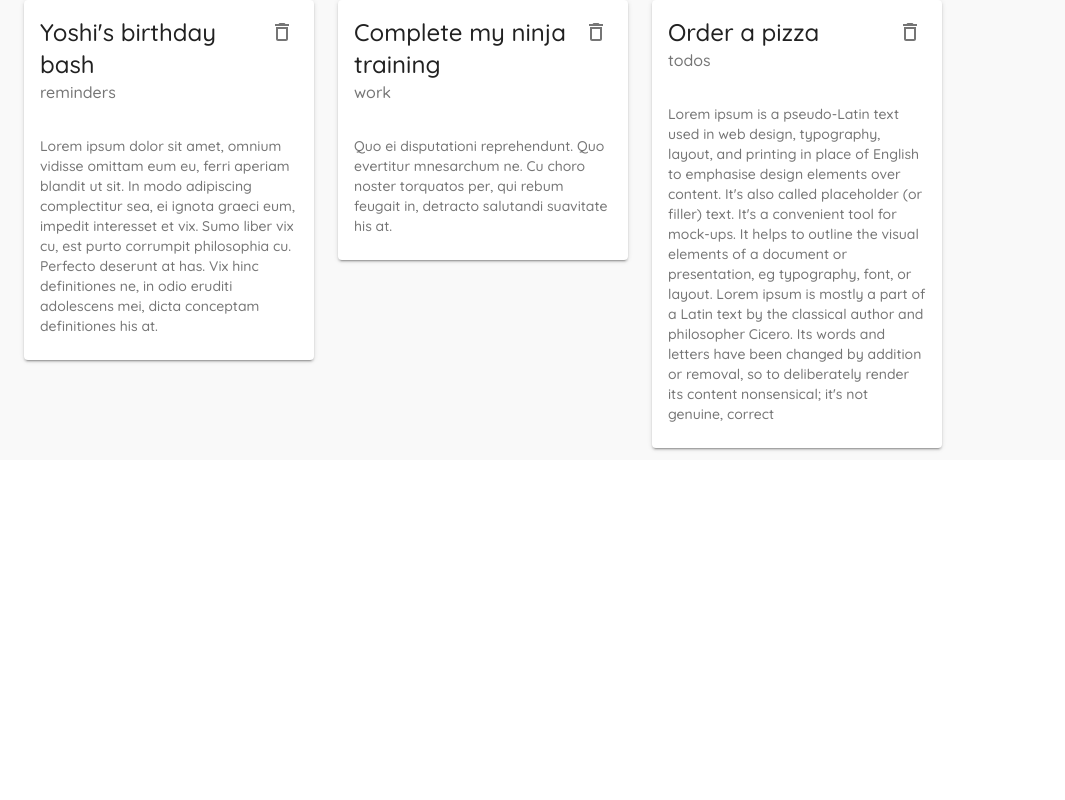
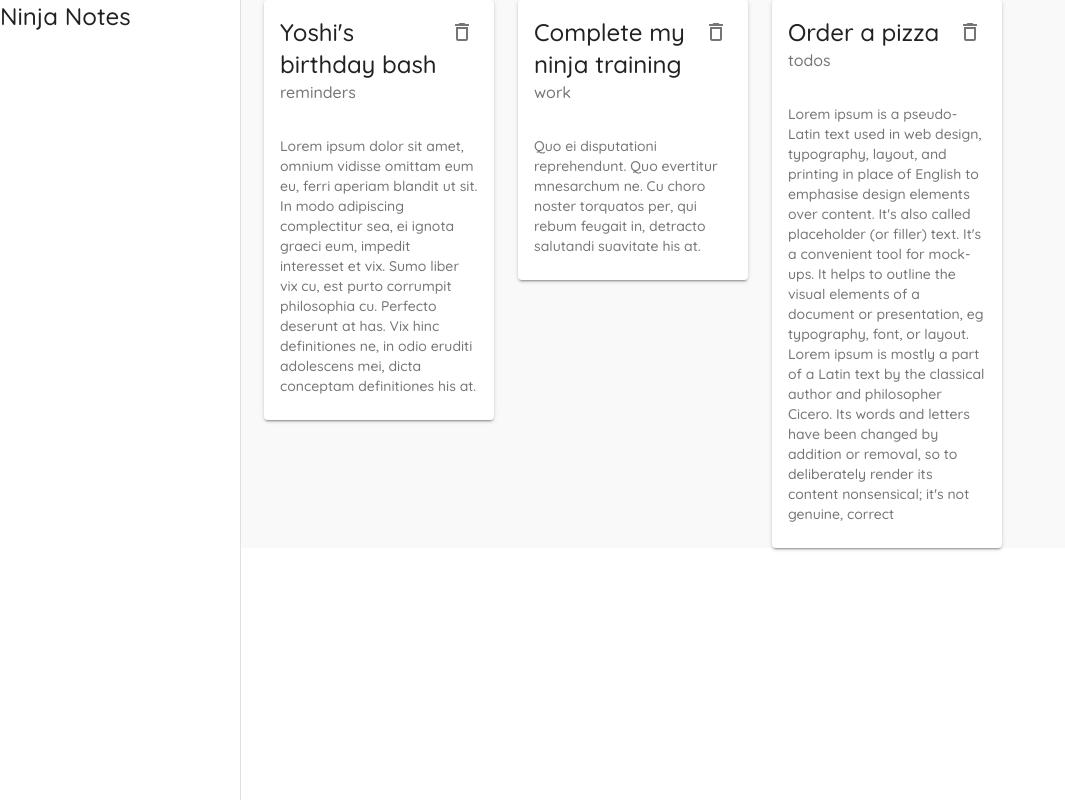
Before and after one commit to alexandrepalota/react-mui-v4, a React (Create React App) app: page / in a window 1280 px wide. Shown: the whole page, without its empty margins (0-1065 px from the left). Built offline with nearby package versions, Linux system fonts and the light colour scheme; data requests are answered from the project's data file.

Commit message:
Menu lateral

```diff
--- a/src/components/Layout.jsx
+++ b/src/components/Layout.jsx
@@ -1,16 +1,40 @@
 import { makeStyles } from "@material-ui/core"
+import { Drawer, Typography } from "@material-ui/core"
+
+const drawerWidth = 240
 
 const useStyles = makeStyles({
+    root: {
+        display: 'flex'
+    },
     page: {
         background: '#f9f9f9',
         width: '100%'
+    },
+    drawer: {
+        width: drawerWidth
+    },
+    drawerPaper: {
+        width: drawerWidth
     }
 })
 
 export default function Layout({ children }) {
     const classes = useStyles()
     return (
-        <div>
+        <div className={classes.root}>
+            <Drawer
+                className={classes.drawer}
+                variant='permanent'
+                anchor='left'
+                classes={{paper: classes.drawerPaper}}
+            >
+                <div>
+                    <Typography variant='h5'>
+                        Ninja Notes
+                    </Typography>
+                </div>
+            </Drawer>
             <div className={classes.page}>
                 {children}
             </div>
```
